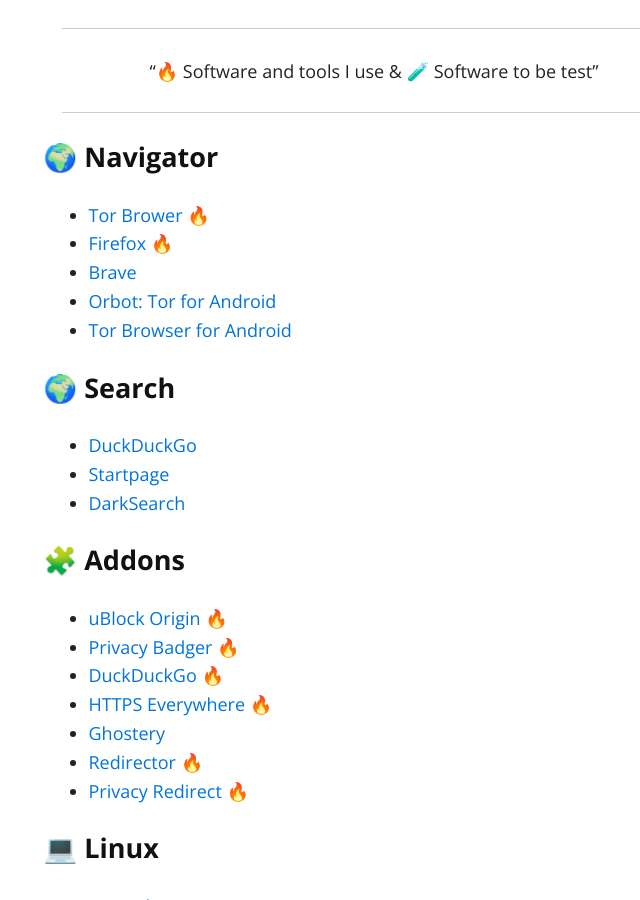
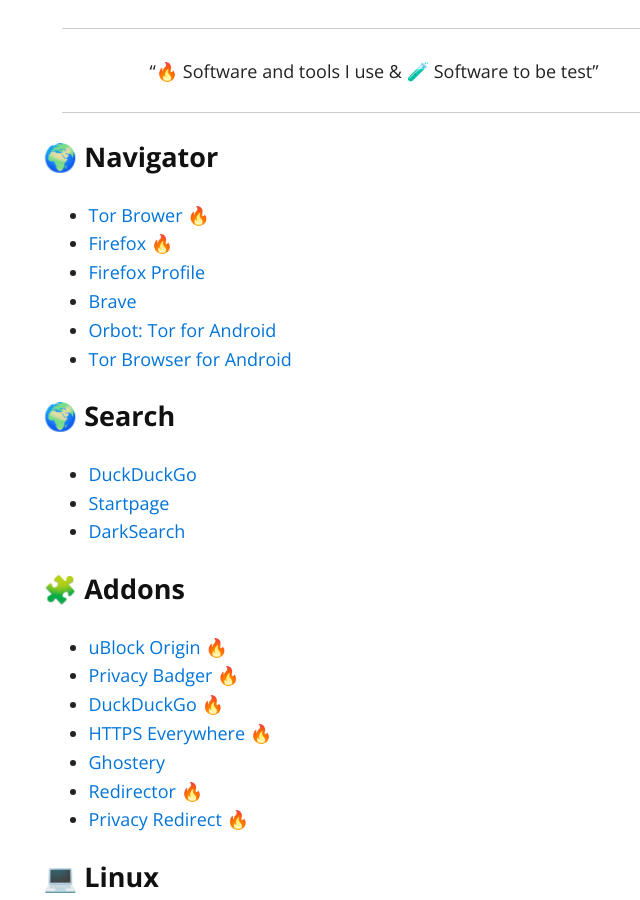
Before and after one commit to jcabeza/Awesome-Links, a Jekyll site: the page built from index.md, in a window 1280 px wide and 900 px high, scrolled down 327 px. Shown: the whole window, without its empty margins (266-906 px from the left). Built offline with Jekyll 4.4.1, drawn with Linux system fonts in a browser that asks for light colours; nearby versions of some CDN libraries.

Commit message:
Add 🌍 Navigator Link

```diff
--- a/index.md
+++ b/index.md
@@ -12,6 +12,7 @@ layout: default
 
 - [Tor Brower](https://www.torproject.org) 🔥
 - [Firefox](https://www.mozilla.org/fr/firefox) 🔥
+- [Firefox Profile](https://ffprofile.com/#form0)
 - [Brave](https://brave.com/fr)
 - [Orbot: Tor for Android](https://play.google.com/store/apps/details?id=org.torproject.android&hl=en_US&gl=US)
 - [Tor Browser for Android](https://play.google.com/store/apps/details?id=org.torproject.torbrowser)
```
